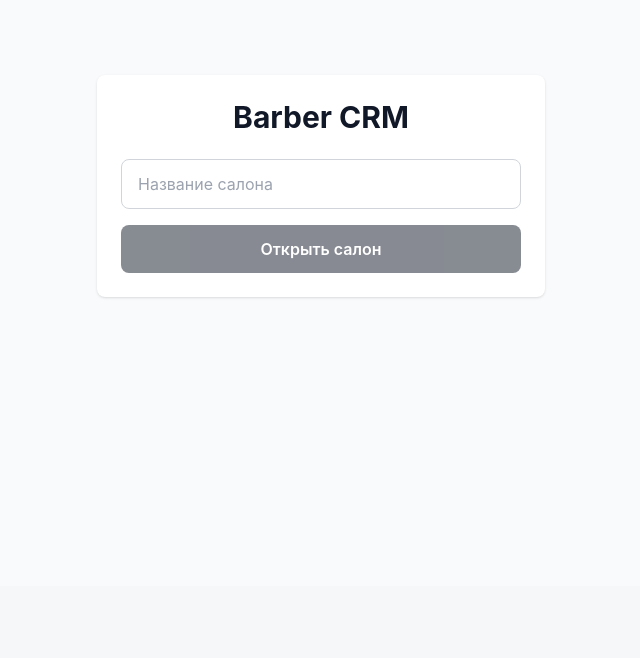
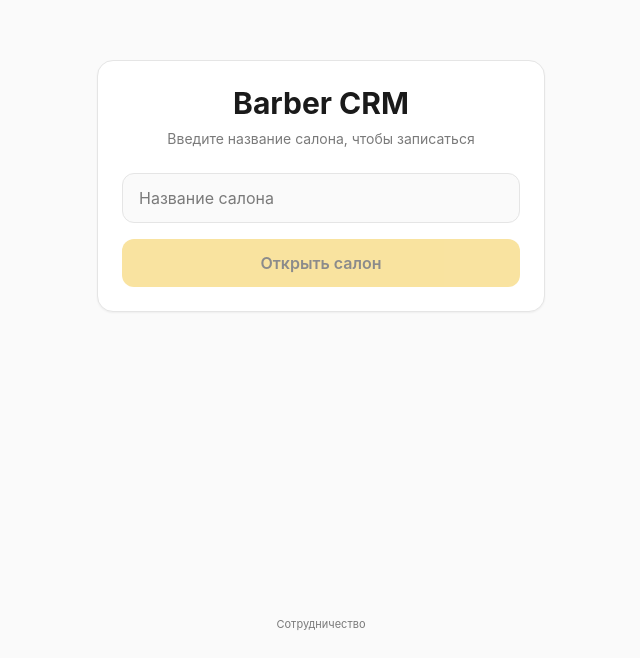
Before and after one commit to fixallastana-hash/barber-crm, a Next.js app in the folder web-widget/: page / in a window 1280 px wide. Shown: the part 214-872 px from the top of the page, without its empty margins (319-959 px from the left). Before the commit the page ends 800 px from the top, so only its background shows below. Built offline with nearby package versions, Linux system fonts and the light colour scheme.

Commit message:
feat(widget): WidgetFooter, yellow/black palette, redesigned home page

```diff
--- a/web-widget/src/app/layout.tsx
+++ b/web-widget/src/app/layout.tsx
@@ -1,5 +1,6 @@
 import type { Metadata } from 'next';
 import './globals.css';
+import { WidgetFooter } from '@/components/widget-footer';
 
 export const metadata: Metadata = {
   title: 'Barber CRM Widget',
@@ -13,7 +14,10 @@ export default function RootLayout({
 }) {
   return (
     <html lang="ru">
-      <body>{children}</body>
+      <body className="flex min-h-screen flex-col bg-[#FAFAFA] text-[#1A1A1A]">
+        <div className="flex-1">{children}</div>
+        <WidgetFooter />
+      </body>
     </html>
   );
 }
--- a/web-widget/src/app/page.tsx
+++ b/web-widget/src/app/page.tsx
@@ -15,21 +15,32 @@ export default function HomePage() {
   };
 
   return (
-    <main className="flex min-h-screen items-center justify-center bg-gray-50 px-4 py-6">
-      <form onSubmit={openSalon} className="w-full max-w-md rounded-lg bg-white p-6 shadow">
-        <h1 className="mb-6 text-center text-3xl font-bold text-gray-900">Barber CRM</h1>
-        <label htmlFor="salon-slug" className="sr-only">Название салона</label>
+    <main className="flex min-h-screen items-center justify-center px-4 py-6">
+      <form
+        onSubmit={openSalon}
+        className="w-full max-w-md rounded-2xl border border-[#E5E5E5] bg-white p-6 shadow-sm"
+      >
+        <h1 className="mb-2 text-center text-3xl font-bold text-[#1A1A1A]">
+          Barber CRM
+        </h1>
+        <p className="mb-6 text-center text-sm text-[#7A7A7A]">
+          Введите название салона, чтобы записаться
+        </p>
+
+        <label htmlFor="salon-slug" className="sr-only">
+          Название салона
+        </label>
         <input
           id="salon-slug"
           value={slug}
           onChange={(event) => setSlug(event.target.value)}
           placeholder="Название салона"
-          className="mb-4 w-full rounded-lg border border-gray-300 px-4 py-3 text-base text-gray-900 outline-none focus:border-gray-700 focus:ring-2 focus:ring-gray-200"
+          className="mb-4 w-full rounded-xl border border-[#E5E5E5] bg-[#FAFAFA] px-4 py-3 text-base text-[#1A1A1A] outline-none transition placeholder:text-[#7A7A7A] focus:border-[#F4C842] focus:bg-white focus:ring-4 focus:ring-[#F4C842]/20"
         />
         <button
           type="submit"
           disabled={!slug.trim()}
-          className="w-full rounded-lg bg-gray-900 px-4 py-3 font-semibold text-white disabled:cursor-not-allowed disabled:opacity-50"
+          className="w-full rounded-xl bg-[#F4C842] px-4 py-3 font-semibold text-[#1A1A1A] transition hover:bg-[#E5B935] disabled:cursor-not-allowed disabled:opacity-50"
         >
           Открыть салон
         </button>
--- /dev/null
+++ b/web-widget/src/components/widget-footer.tsx
@@ -0,0 +1,20 @@
+'use client';
+
+const WHATSAPP_URL = 'https://wa.me/77079632034';
+
+export function WidgetFooter() {
+  return (
+    <footer className="w-full py-6 text-center">
+      <a
+        href={WHATSAPP_URL}
+        target="_blank"
+        rel="noopener noreferrer"
+        className="text-[11px] text-[#7A7A7A] transition-colors duration-150 hover:text-[#1A1A1A]"
+      >
+        Сотрудничество
+      </a>
+    </footer>
+  );
+}
+
+export default WidgetFooter;
--- a/web-widget/tailwind.config.ts
+++ b/web-widget/tailwind.config.ts
@@ -1,9 +1,34 @@
 import type { Config } from 'tailwindcss';
 
 const config: Config = {
-  content: ['./src/**/*.{ts,tsx}'],
+  content: [
+    './src/**/*.{js,ts,jsx,tsx,mdx}',
+  ],
   theme: {
-    extend: {},
+    extend: {
+      colors: {
+        widget: {
+          primary: '#F4C842',
+          black: '#1A1A1A',
+          surface: '#FAFAFA',
+          border: '#E5E5E5',
+          muted: '#7A7A7A',
+          success: '#15803D',
+          danger: '#DC2626',
+        },
+      },
+      fontFamily: {
+        sans: [
+          'Inter',
+          'ui-sans-serif',
+          'system-ui',
+          '-apple-system',
+          'BlinkMacSystemFont',
+          'Segoe UI',
+          'sans-serif',
+        ],
+      },
+    },
   },
   plugins: [],
 };
```
